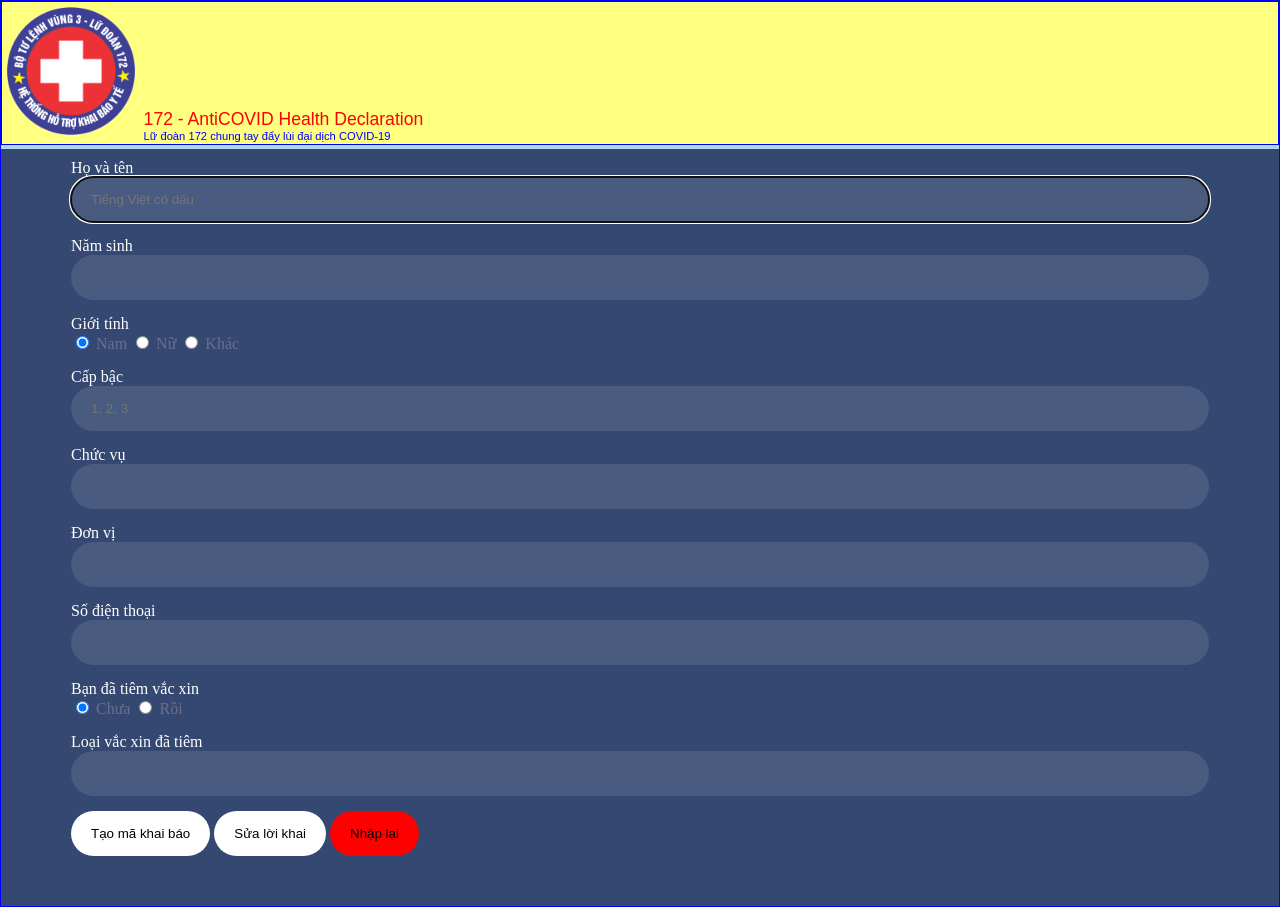
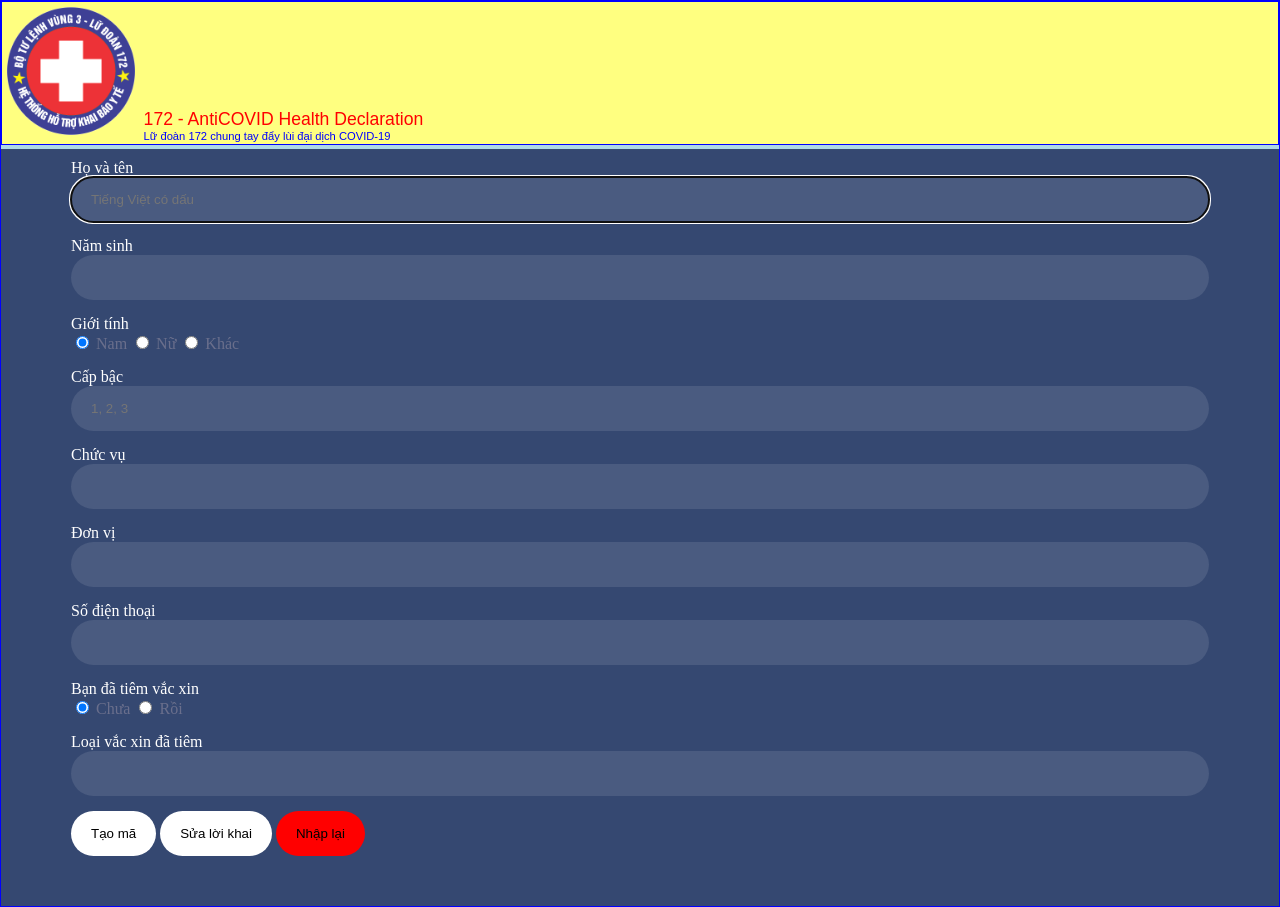
Before and after one commit to DauVanGach/healthdeclaration, a plain HTML site: page index.html in a window 1280 px wide. Drawn offline with Linux system fonts and the light colour scheme.

Commit message:
Update index.html

```diff
--- a/index.html
+++ b/index.html
@@ -80,7 +80,7 @@
 
 		</form>
 		<div class="btn">
-					<button id="btnDeclare" class="button" type="button" onclick="declareFunction()">Tạo mã khai báo</button>
+					<button id="btnDeclare" class="button" type="button" onclick="declareFunction()">Tạo mã</button>
 					<button id="btnReDeclare" class="button" type="button" onclick="reDeclareFunction()">Sửa lời khai</button>
 					<button id="btnReset" class="button" type="button" onclick="resetFunction()">Nhập lại</button>
 			</div>
```
